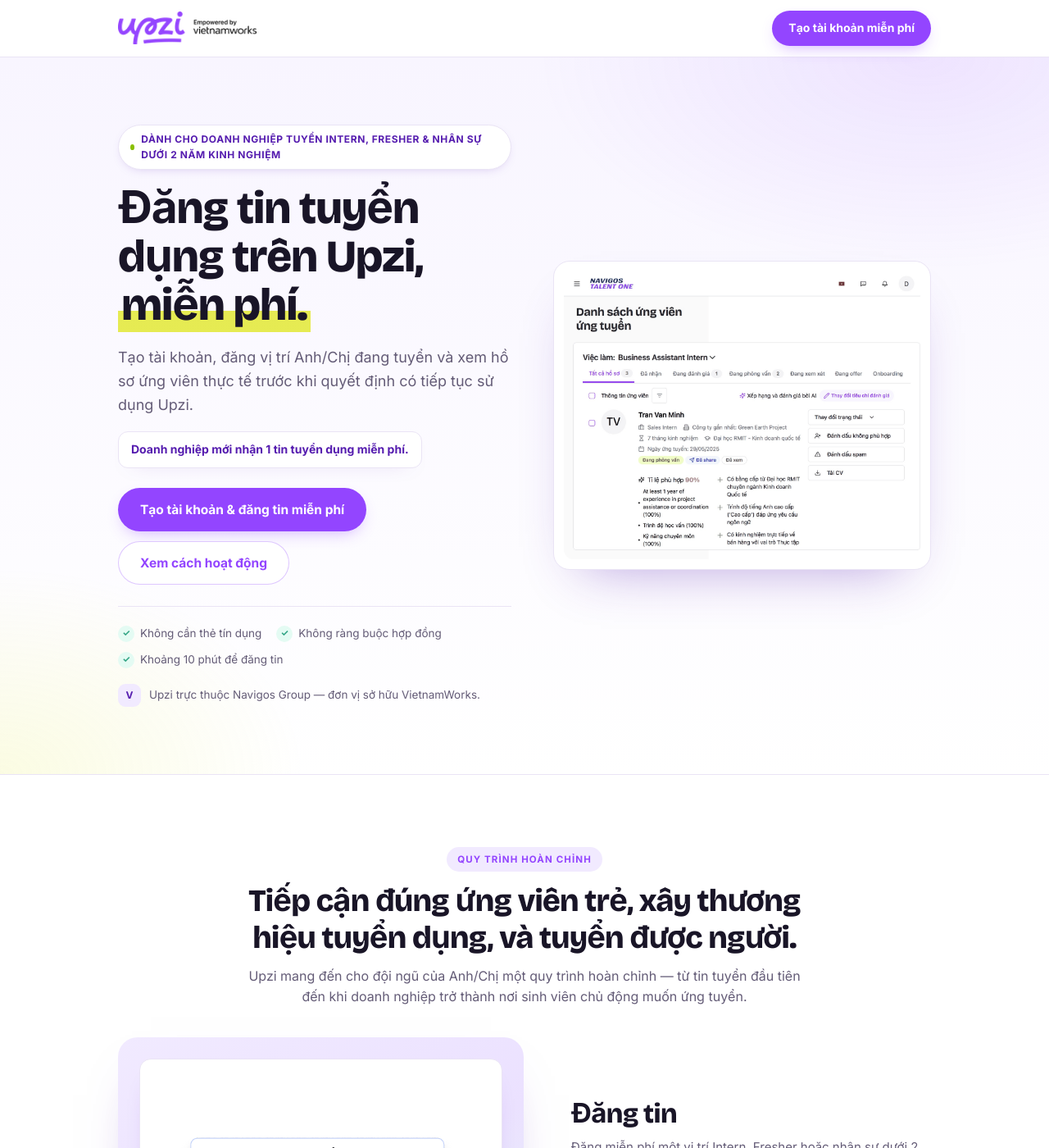
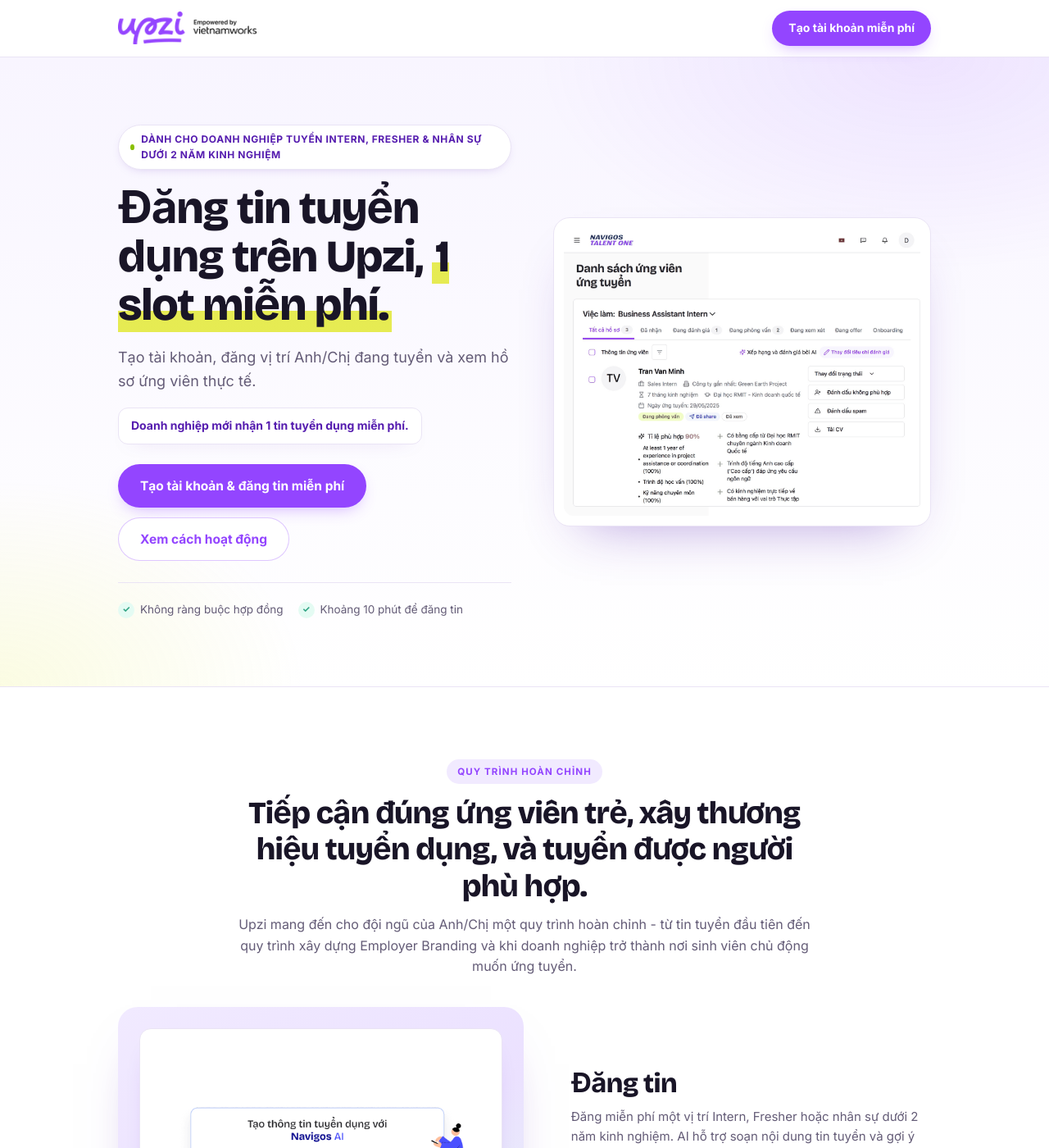
Before and after one commit to upzi-vn/employers, a Jekyll site: the page free-trial.html, which Jekyll copies as it is, in a window 1280 px wide and 1400 px high. Shown: the whole window at 82% size. Built offline with Jekyll 4.4.1, drawn with Linux system fonts in a browser that asks for light colours; some of the changed text lies outside the part shown.

Commit message:
Fix title and content in free-trial.html

```diff
--- a/free-trial.html
+++ b/free-trial.html
@@ -18,7 +18,7 @@
   </script>
   <meta charset="UTF-8">
   <meta name="viewport" content="width=device-width, initial-scale=1.0">
-  <title>Đăng tin tuyển Intern &amp; Fresher miễn phí — Upzi</title>
+  <title>Đăng tin tuyển Intern &amp; Fresher miễn phí - Upzi</title>
   <meta name="description" content="Tạo tài khoản Upzi và nhận 1 slot đăng tin tuyển dụng miễn phí. Tiếp cận ứng viên Intern, Fresher và nhân sự trẻ từ mạng lưới 30+ trường Đại học / Cao đẳng.">
   <link rel="icon" href="{{ '/favicon.ico' | relative_url }}" sizes="any">
   <link rel="icon" type="image/png" sizes="32x32" href="{{ '/favicon-32x32.png' | relative_url }}">
@@ -278,19 +278,17 @@
     <div class="wrap hero-grid">
       <div>
         <div class="tag">Dành cho doanh nghiệp tuyển Intern, Fresher &amp; nhân sự dưới 2 năm kinh nghiệm</div>
-        <h1>Đăng tin tuyển dụng trên Upzi, <span class="hl">miễn phí.</span></h1>
-        <p class="lead">Tạo tài khoản, đăng vị trí Anh/Chị đang tuyển và xem hồ sơ ứng viên thực tế trước khi quyết định có tiếp tục sử dụng Upzi.</p>
+        <h1>Đăng tin tuyển dụng trên Upzi, <span class="hl">1 slot miễn phí.</span></h1>
+        <p class="lead">Tạo tài khoản, đăng vị trí Anh/Chị đang tuyển và xem hồ sơ ứng viên thực tế.</p>
         <div class="hero-offer">Doanh nghiệp mới nhận 1 tin tuyển dụng miễn phí.</div>
         <div class="hero-ctas">
           <a class="btn-primary" href="https://talent.navigos.vn/auth/register" target="_blank" rel="noopener">Tạo tài khoản &amp; đăng tin miễn phí</a>
           <a class="btn-secondary" href="#cach-hoat-dong">Xem cách hoạt động</a>
         </div>
         <div class="hero-micro">
-          <span><b>✓</b> Không cần thẻ tín dụng</span>
           <span><b>✓</b> Không ràng buộc hợp đồng</span>
           <span><b>✓</b> Khoảng 10 phút để đăng tin</span>
         </div>
-        <div class="hero-note"><span class="vsq">V</span>Upzi trực thuộc Navigos Group — đơn vị sở hữu VietnamWorks.</div>
       </div>
       <div class="hero-visual">
         <img src="/images/product-talentone.png" alt="Giao diện Navigos Talent One: danh sách ứng viên ứng tuyển kèm tỷ lệ phù hợp do AI đánh giá">
@@ -303,8 +301,8 @@
     <div class="wrap">
       <div class="head head-c reveal">
         <div class="eyebrow">Quy trình hoàn chỉnh</div>
-        <h2>Tiếp cận đúng ứng viên trẻ, xây thương hiệu tuyển dụng, và tuyển được người.</h2>
-        <p>Upzi mang đến cho đội ngũ của Anh/Chị một quy trình hoàn chỉnh — từ tin tuyển đầu tiên đến khi doanh nghiệp trở thành nơi sinh viên chủ động muốn ứng tuyển.</p>
+        <h2>Tiếp cận đúng ứng viên trẻ, xây thương hiệu tuyển dụng, và tuyển được người phù hợp.</h2>
+        <p>Upzi mang đến cho đội ngũ của Anh/Chị một quy trình hoàn chỉnh - từ tin tuyển đầu tiên đến quy trình xây dựng Employer Branding và khi doanh nghiệp trở thành nơi sinh viên chủ động muốn ứng tuyển.</p>
       </div>
       <div class="wf-grid reveal">
         <div class="wf-visw">
@@ -333,8 +331,8 @@
                   data-img="/images/employer-branding-feed.jpg"
                   data-alt="Bài đăng của Upzi trên feed Khám phá nghề nghiệp: sinh viên VGU tham quan văn phòng Navigos"
                   data-note="Ảnh mang tính chất minh họa.">
-            <h3>Employer branding</h3>
-            <p>Xuất hiện trước sinh viên qua nội dung trên feed Upzi, talkshow, ngày hội việc làm và tham quan doanh nghiệp.</p>
+            <h3>Employer Branding</h3>
+            <p>Xây dựng hình ảnh tuyển dụng với nhóm ứng viên trẻ thông qua các tin tuyển dụng, sự kiện tuyển dụng hay các bài đăng trên diễn đàn</p>
           </button>
           <button type="button" class="wf-item" role="tab" aria-selected="false"
                   data-img="/images/product-dashboard.png"
@@ -356,11 +354,10 @@
         <h2>Tập trung riêng vào thế hệ nhân sự trẻ</h2>
       </div>
       <div class="st-grid stagger">
-        <div class="st"><div class="num">150.000+</div><div class="lb">Ứng viên Gen Z trên nền tảng, tập trung độ tuổi 21–26</div></div>
-        <div class="st"><div class="num">30+</div><div class="lb">Trường Đại học / Cao đẳng trong mạng lưới kết nối của Upzi</div></div>
+        <div class="st"><div class="num">200.000+</div><div class="lb">Ứng viên Gen Z trên nền tảng. Tăng trưởng trung bình 30.000+ users mỗi tháng</div></div>
+        <div class="st"><div class="num">20+</div><div class="lb">Trường Đại học / Cao đẳng trong mạng lưới kết nối của Upzi</div></div>
         <div class="st"><div class="num">24 năm</div><div class="lb">Kinh nghiệm từ hệ sinh thái tuyển dụng Navigos Group</div></div>
       </div>
-      <p class="band-src reveal">Nguồn: Số liệu nội bộ Upzi.</p>
     </div>
   </section>
 
@@ -386,9 +383,9 @@
     <div class="wrap">
       <div class="head head-c reveal"><div class="eyebrow">Cách hoạt động</div><h2>Ba bước để bắt đầu</h2></div>
       <div class="steps stagger">
-        <div class="step"><img class="step-arw" src="/images/arrow-mint.png" alt="" aria-hidden="true" loading="lazy"><div class="snode">1</div><h3>Tạo tài khoản</h3><p>Đăng ký bằng email công việc và thiết lập thông tin doanh nghiệp.</p><span class="stime">Khoảng 3 phút</span></div>
-        <div class="step"><img class="step-arw" src="/images/arrow-yellow.png" alt="" aria-hidden="true" loading="lazy"><div class="snode">2</div><h3>Đăng vị trí đang tuyển</h3><p>Nhập thông tin vị trí. Nếu chưa có JD hoàn chỉnh, AI có thể hỗ trợ tạo mô tả công việc để Anh/Chị chỉnh sửa trước khi đăng.</p><span class="stime">Khoảng 7 phút</span></div>
-        <div class="step"><img class="step-arw" src="/images/arrow-gold.png" alt="" aria-hidden="true" loading="lazy"><div class="snode">3</div><h3>Nhận và sàng lọc ứng viên</h3><p>Hồ sơ ứng tuyển được tập trung trong tài khoản và AI hỗ trợ đánh giá mức độ phù hợp để Anh/Chị ưu tiên những ứng viên nên xem trước.</p><span class="stime">Theo dõi ngay trên hệ thống</span></div>
+        <div class="step"><img class="step-arw" src="/images/arrow-mint.png" alt="" aria-hidden="true" loading="lazy"><div class="snode">1</div><h3>Tạo tài khoản</h3><p>Đăng ký bằng email công việc và thiết lập thông tin doanh nghiệp.</p></div>
+        <div class="step"><img class="step-arw" src="/images/arrow-yellow.png" alt="" aria-hidden="true" loading="lazy"><div class="snode">2</div><h3>Đăng vị trí đang tuyển</h3><p>Nhập thông tin vị trí. Nếu chưa có JD hoàn chỉnh, AI có thể hỗ trợ tạo mô tả công việc để Anh/Chị chỉnh sửa trước khi đăng.</p></div>
+        <div class="step"><img class="step-arw" src="/images/arrow-gold.png" alt="" aria-hidden="true" loading="lazy"><div class="snode">3</div><h3>Nhận và sàng lọc ứng viên</h3><p>Hồ sơ ứng tuyển được tập trung trong tài khoản và AI hỗ trợ đánh giá mức độ phù hợp để Anh/Chị ưu tiên những ứng viên nên xem trước.</p></div>
       </div>
     </div>
   </section>
```
